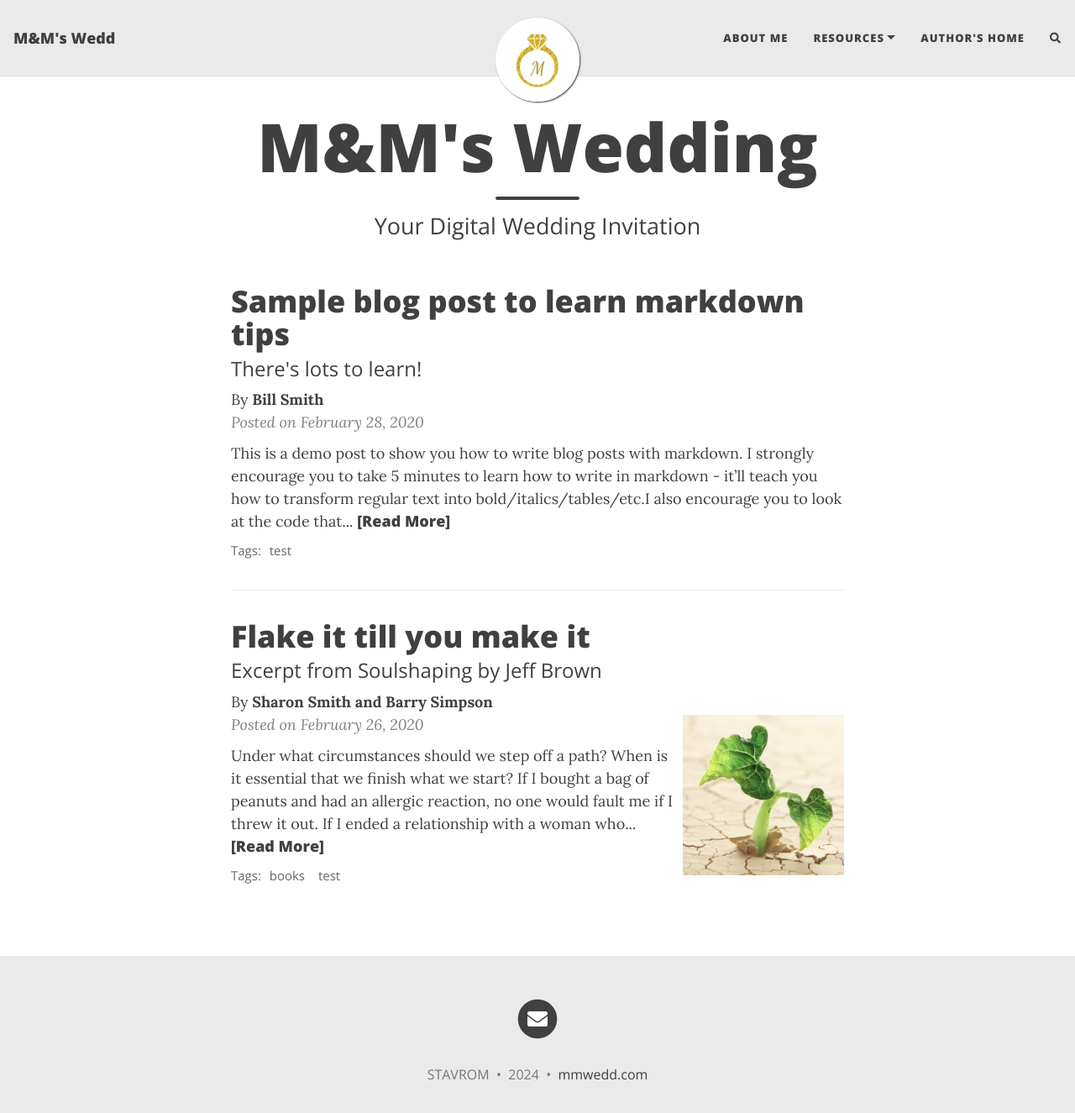
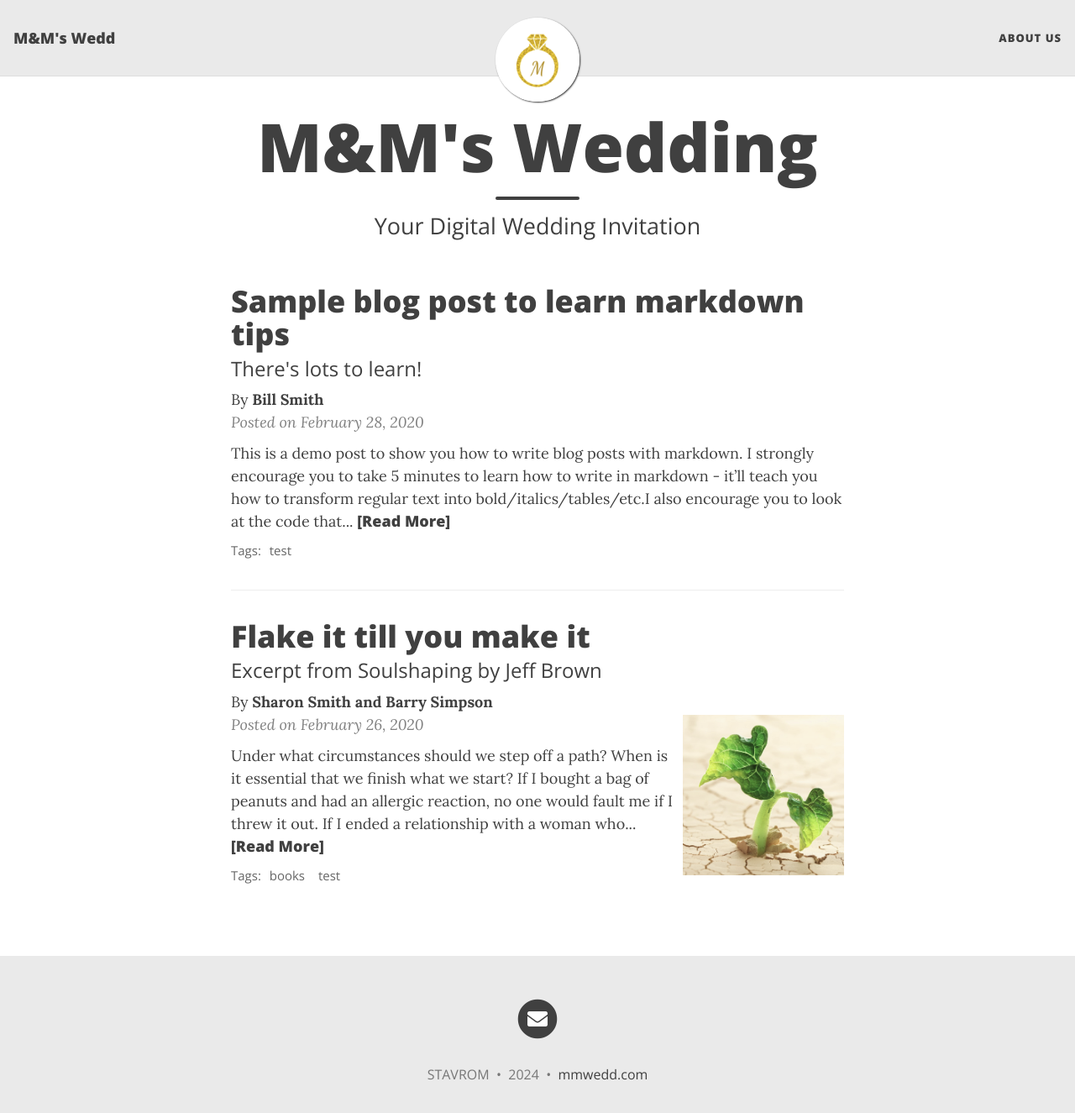
Before and after one commit to StavromTech/M-M-s-Wedd-Website, a Jekyll site: the page built from index.html, in a window 1280 px wide and 1341 px high. Shown: the top 1325 px of the window at 84% size. Built offline with Jekyll 4.4.1, drawn with Linux system fonts in a browser that asks for light colours; nearby versions of some CDN libraries; the list of posts is cut into pages by our own code; comment, search, counter and statistics services are not loaded.

Commit message:
Update _config.yml

```diff
--- a/_config.yml
+++ b/_config.yml
@@ -20,11 +20,11 @@ author: STAVROM
 ###############################################
 
 navbar-links:
-  About Me: "aboutme"
-  Resources:
-    - Beautiful Jekyll: "https://beautifuljekyll.com"
-    - Learn markdown: "https://www.markdowntutorial.com/"
-  Author's home: "https://deanattali.com"
+  About Us: "aboutme"
+  # Resources:
+  #   - Beautiful Jekyll: "https://beautifuljekyll.com"
+  #   - Learn markdown: "https://www.markdowntutorial.com/"
+  # Author's home: "https://deanattali.com"
 
 ################
 # --- Logo --- #
@@ -107,7 +107,7 @@ feed_show_excerpt: true
 feed_show_tags: true
 
 # Add a search button to the navbar
-post_search: true
+post_search: false
 
 # Add a button in the footer to edit the current page. Only works if your website is hosted on GitHub
 edit_page_button: true
```
